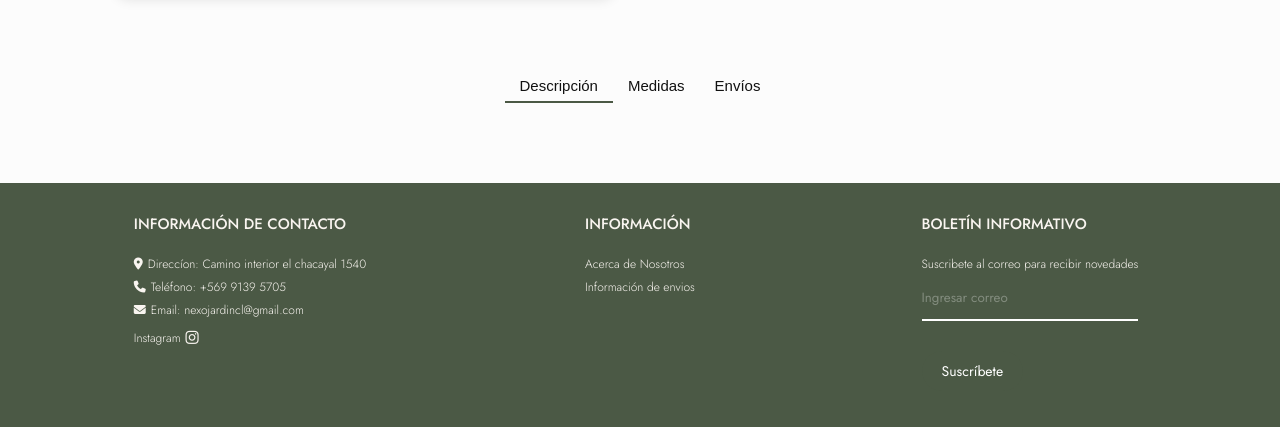
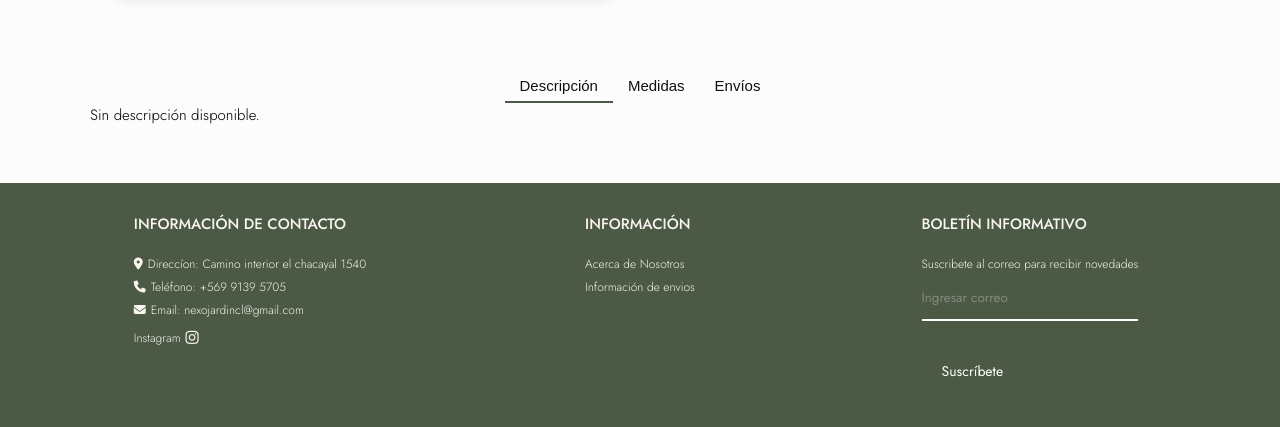
Before and after one commit to JustinM2003/NexoJardin, a Django app: page /producto/1/ in a window 1280 px wide. Shown: the part 774-1201 px from the top of the page. Run offline with Django 5.2, Linux system fonts and the light colour scheme; data comes from the database, SQL or seed files in the repository.

Commit message:
Update detalle_producto.html

```diff
--- a/pages/templates/pages/detalle_producto.html
+++ b/pages/templates/pages/detalle_producto.html
@@ -33,18 +33,18 @@
         <button class="detalle-tab" data-tab="envios">Envíos</button>
     </div>
     <div class="detalle-tabs-content">
-        <div class="detalle-tab-panel" id="tab-descripcion" style="display:block;">
+        <div class="detalle-tab-panel" id="tab-descripcion">
             {% if producto.descripcion %}
                 <div class="detalle-producto-descripcion">{{ producto.descripcion|linebreaksbr }}</div>
             {% else %}
-                <div class="detalle-producto-descripcion">&nbsp;</div>
+                <div class="detalle-producto-descripcion">Sin descripción disponible.</div>
             {% endif %}
         </div>
         <div class="detalle-tab-panel" id="tab-medidas" style="display:none;">
-            <div class="detalle-producto-medidas">&nbsp;</div>
+            <div class="detalle-producto-medidas">Medidas del producto aquí.</div>
         </div>
         <div class="detalle-tab-panel" id="tab-envios" style="display:none;">
-            <div class="detalle-producto-envios">&nbsp;</div>
+            <div class="detalle-producto-envios">Información de envíos aquí.</div>
         </div>
     </div>
 </div>
```
